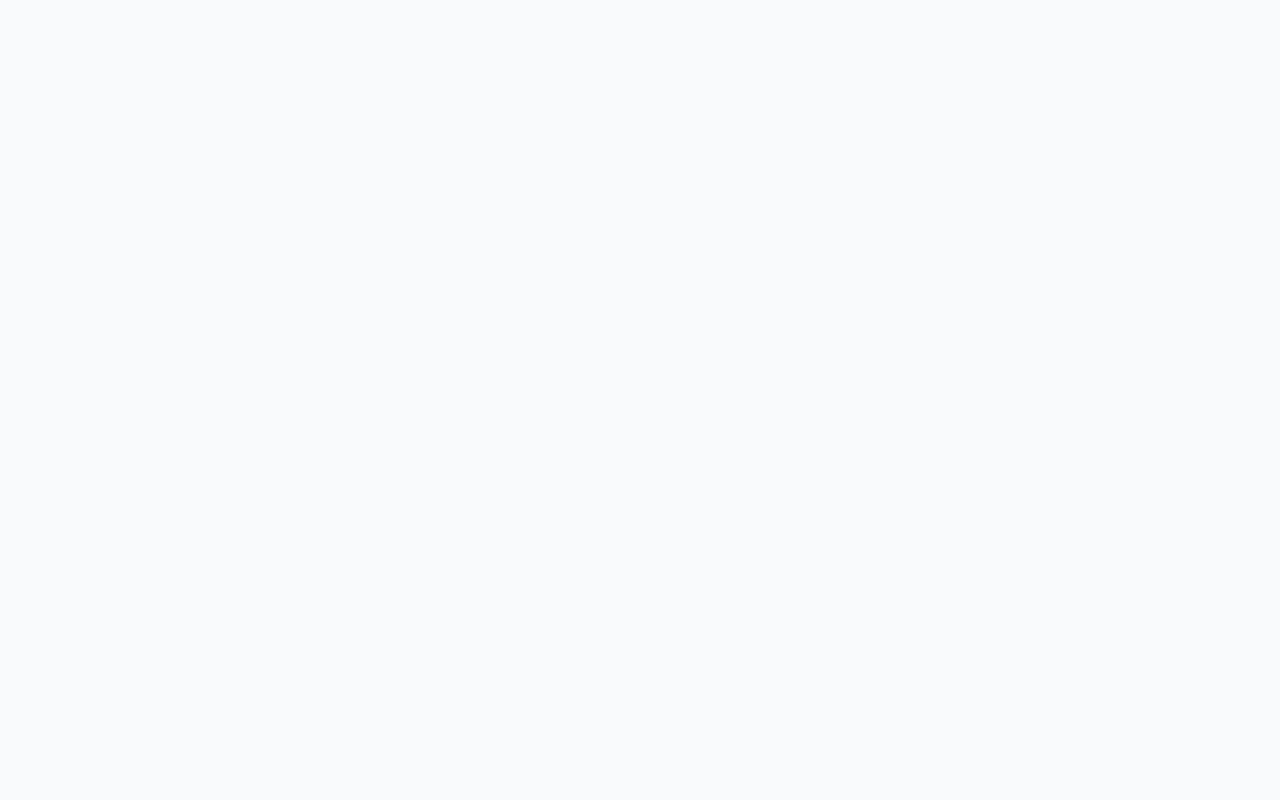
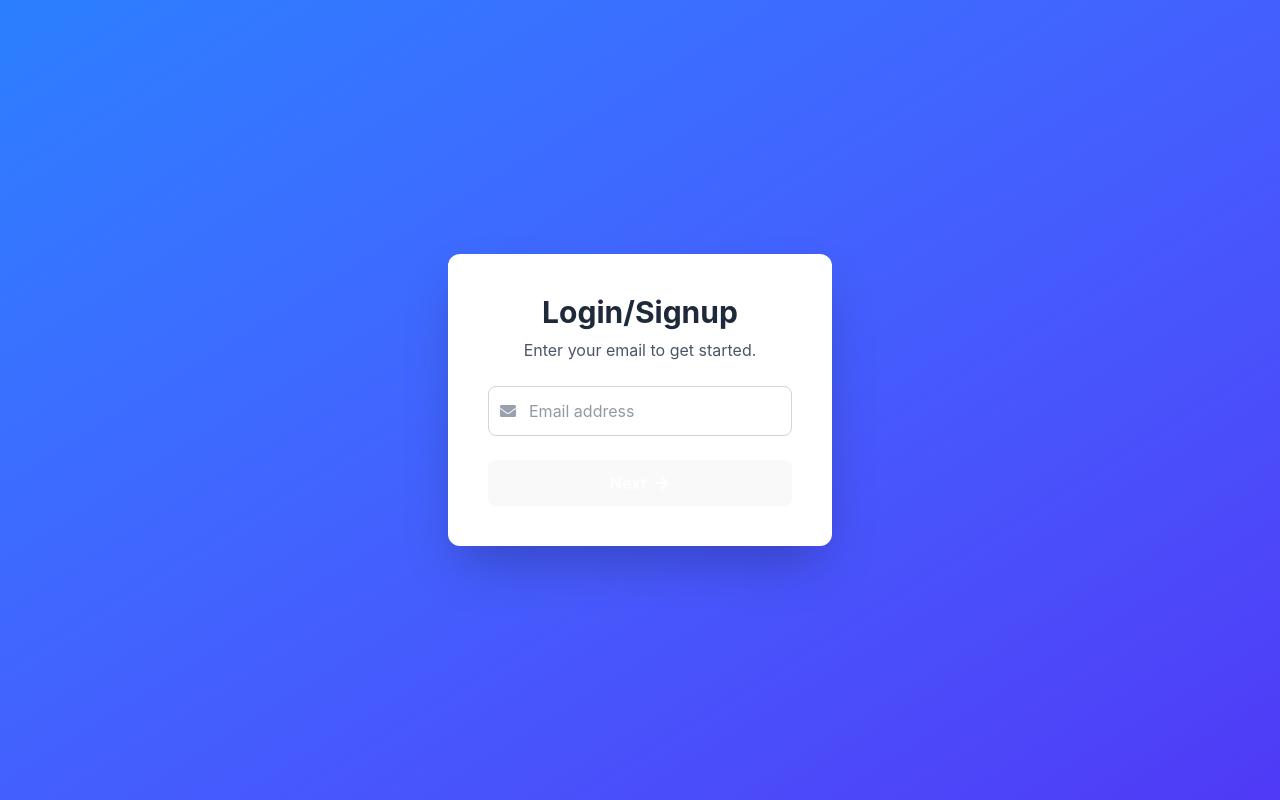
Before and after one commit to Saidasaradharam/Voluntra-Website, a React (Vite) app: page /login in a window 1280 px wide. Before the commit this address had no page. Built offline with nearby package versions, Linux system fonts and the light colour scheme.

Commit message:
Added loginpage

```diff
--- a/src/App.jsx
+++ b/src/App.jsx
@@ -3,6 +3,7 @@ import { BrowserRouter as Router, Route, Routes } from "react-router-dom";
 import Welcome from "./pages/Welcome";
 import Home from "./pages/Home";
 import Contact from "./pages/Contact";
+import AuthPage from "./pages/AuthPage";
 // import About from "./pages/About";
 import VolunteerDashboard from "./features/volunteer/Dashboard";
 import './App.css'
@@ -27,6 +28,7 @@ function App() {
             {/* <Route path="/about" element={<About />} /> */}
             <Route path="/contact" element={<Contact />} />
             {/* <Route path="/dashboard" element={<Dashboard />} /> */}
+            <Route path="/login" element={<AuthPage />} /> {/* Route for login/signup */}
 
             {/* Feature-specific Dashboards */}
             <Route path="/volunteer/dashboard" element={<VolunteerDashboard />} />
--- /dev/null
+++ b/src/pages/AuthPage.jsx
@@ -0,0 +1,228 @@
+import React, { useState } from "react";
+import { useNavigate } from "react-router-dom";
+import { FaEnvelope, FaLock, FaUserPlus, FaSignInAlt, FaArrowRight, FaHandsHelping, FaBuilding } from "react-icons/fa";
+
+// This is a placeholder for your database check.
+// In a real application, this would be an API call to your backend.
+const checkEmailInDatabase = async (email) => {
+  console.log(`Checking database for email: ${email}`);
+  // Simulate a delay and a random response
+  return new Promise(resolve => {
+    setTimeout(() => {
+      // Return true for an existing user, false for a new user
+      const isUserExist = email === "existing.user@example.com";
+      resolve(isUserExist);
+    }, 1000);
+  });
+};
+
+const AuthPage = () => {
+  const [email, setEmail] = useState("");
+  const [password, setPassword] = useState("");
+  const [confirmPassword, setConfirmPassword] = useState("");
+  const [role, setRole] = useState("volunteer");
+  const [step, setStep] = useState(1); // 1: Email, 2: Login/Register
+  const [isNewUser, setIsNewUser] = useState(false);
+  const [isLoading, setIsLoading] = useState(false);
+  const [error, setError] = useState("");
+  const navigate = useNavigate();
+
+  const handleEmailSubmit = async (e) => {
+    e.preventDefault();
+    setIsLoading(true);
+    setError("");
+
+    try {
+      const exists = await checkEmailInDatabase(email);
+      setIsNewUser(!exists);
+      setStep(2);
+    } catch (err) {
+      setError("An error occurred. Please try again.");
+    } finally {
+      setIsLoading(false);
+    }
+  };
+
+  const handleAuthSubmit = (e) => {
+    e.preventDefault();
+    setIsLoading(true);
+    setError("");
+
+    if (isNewUser) {
+      if (password !== confirmPassword) {
+        setError("Passwords do not match!");
+        setIsLoading(false);
+        return;
+      }
+      console.log("Registering:", { email, password, role });
+      localStorage.setItem("user", JSON.stringify({ email, role }));
+      localStorage.setItem("firstLogin", "true");
+      navigate("/dashboard");
+    } else {
+      console.log("Logging in:", { email, password });
+      // Here you'd send password to backend for verification
+      localStorage.setItem("user", JSON.stringify({ email, role: "volunteer" })); // Assuming volunteer role for login example
+      localStorage.setItem("firstLogin", "false");
+      navigate("/dashboard");
+    }
+  };
+
+  const renderContent = () => {
+    if (step === 1) {
+      return (
+        <>
+          <h2 className="text-3xl font-bold text-center text-gray-800 mb-2">
+            Login/Signup
+          </h2>
+          <p className="text-center text-gray-600 mb-6">
+            Enter your email to get started.
+          </p>
+          <form onSubmit={handleEmailSubmit} className="space-y-6">
+            <div className="relative">
+              <span className="absolute inset-y-0 left-0 flex items-center pl-3">
+                <FaEnvelope className="text-gray-400" />
+              </span>
+              <input
+                type="email"
+                className="w-full pl-10 pr-4 py-3 border border-gray-300 rounded-lg focus:ring-2 focus:ring-blue-500 focus:border-transparent outline-none transition-all duration-200"
+                placeholder="Email address"
+                value={email}
+                onChange={(e) => setEmail(e.target.value)}
+                required
+              />
+            </div>
+            {error && <p className="text-red-500 text-sm text-center">{error}</p>}
+            <button
+              type="submit"
+              className="w-full bg-blue-600 text-white font-bold text-lg px-6 py-3 rounded-lg hover:bg-blue-700 transition-colors transform hover:scale-105 focus:outline-none focus:ring-2 focus:ring-blue-500 focus:ring-offset-2 flex items-center justify-center space-x-2"
+              disabled={isLoading}
+            >
+              {isLoading ? (
+                <div className="animate-spin rounded-full h-5 w-5 border-b-2 border-white"></div>
+              ) : (
+                <>
+                  <span>Next</span>
+                  <FaArrowRight />
+                </>
+              )}
+            </button>
+          </form>
+        </>
+      );
+    }
+
+    if (step === 2) {
+      return (
+        <>
+          <h2 className="text-3xl font-bold text-center text-gray-800 mb-2">
+            {isNewUser ? "Create Your Account" : "Welcome Back!"}
+          </h2>
+          <p className="text-center text-gray-600 mb-6">
+            {isNewUser ? "Complete your registration below." : "Please enter your password."}
+          </p>
+          <div className="text-center text-gray-500 mb-4 text-sm font-medium">
+            Email: <span className="text-blue-600 font-bold">{email}</span>
+            <button
+              onClick={() => { setStep(1); setPassword(""); }}
+              className="ml-2 text-blue-400 hover:underline"
+            >
+              (change)
+            </button>
+          </div>
+          <form onSubmit={handleAuthSubmit} className="space-y-6">
+            <div className="relative">
+              <span className="absolute inset-y-0 left-0 flex items-center pl-3">
+                <FaLock className="text-gray-400" />
+              </span>
+              <input
+                type="password"
+                className="w-full pl-10 pr-4 py-3 border border-gray-300 rounded-lg focus:ring-2 focus:ring-blue-500 focus:border-transparent outline-none transition-all duration-200 placeholder-gray-500"
+                placeholder="Password"
+                value={password}
+                onChange={(e) => setPassword(e.target.value)}
+                required
+                />
+            </div>
+            {isNewUser && (
+              <>
+                <div className="relative">
+                  <span className="absolute inset-y-0 left-0 flex items-center pl-3">
+                    <FaLock className="text-gray-400" />
+                  </span>
+                  <input
+                    type="password"
+                    className="w-full pl-10 pr-4 py-3 border border-gray-300 rounded-lg focus:ring-2 focus:ring-blue-500 focus:border-transparent outline-none transition-all duration-200 placeholder-gray-500"
+                    placeholder="Confirm password"
+                    value={confirmPassword}
+                    onChange={(e) => setConfirmPassword(e.target.value)}
+                    required
+                    />
+                </div>
+                <div>
+                    <label htmlFor="role" className="block text-sm font-medium text-gray-700 mb-2">
+                        Sign up as:
+                    </label>
+                    <div className="relative">
+                        {/* This span shows the icon based on the selected role */}
+                        <span className="absolute inset-y-0 left-0 flex items-center pl-3">
+                        {role === "volunteer" && <FaHandsHelping className="text-gray-400" />}
+                        {role === "ngo" && <FaBuilding className="text-gray-400" />}
+                        {role === "corporate" && <FaBuilding className="text-gray-400" />}
+                        </span>
+                        {/* This is the select element */}
+                        <select
+                        id="role"
+                        className="w-full pl-10 pr-4 py-3 border border-gray-300 rounded-lg focus:ring-2 focus:ring-blue-500 focus:border-transparent outline-none appearance-none transition-all duration-200"
+                        value={role}
+                        onChange={(e) => setRole(e.target.value)}
+                        required
+                        >
+                        <option value="volunteer">Volunteer</option>
+                        <option value="ngo">NGO</option>
+                        <option value="corporate">Corporate</option>
+                        </select>
+                        {/* This div adds the dropdown arrow icon */}
+                        <div className="pointer-events-none absolute inset-y-0 right-0 flex items-center px-2 text-gray-700">
+                        <svg
+                            className="fill-current h-4 w-4"
+                            xmlns="http://www.w3.org/2000/svg"
+                            viewBox="0 0 20 20"
+                        >
+                            <path d="M9.293 12.95l.707.707L15.657 8l-1.414-1.414L10 10.828 5.757 6.586 4.343 8z" />
+                        </svg>
+                        </div>
+                    </div>
+                    </div>
+              </>
+            )}
+            {error && <p className="text-red-500 text-sm text-center">{error}</p>}
+            <button
+              type="submit"
+              className="w-full bg-blue-600 text-white font-bold text-lg px-6 py-3 rounded-lg hover:bg-blue-700 transition-colors transform hover:scale-105 focus:outline-none focus:ring-2 focus:ring-blue-500 focus:ring-offset-2 flex items-center justify-center space-x-2"
+              disabled={isLoading}
+            >
+              {isLoading ? (
+                <div className="animate-spin rounded-full h-5 w-5 border-b-2 border-white"></div>
+              ) : (
+                <>
+                  {isNewUser ? <FaUserPlus /> : <FaSignInAlt />}
+                  <span>{isNewUser ? "Sign Up" : "Sign In"}</span>
+                </>
+              )}
+            </button>
+          </form>
+        </>
+      );
+    }
+  };
+
+  return (
+    <div className="min-h-screen bg-gradient-to-br from-blue-500 to-indigo-600 flex items-center justify-center p-4">
+      <div className="bg-white rounded-xl shadow-2xl p-8 md:p-10 w-full max-w-sm transform transition-all duration-300 ease-in-out">
+        {renderContent()}
+      </div>
+    </div>
+  );
+};
+
+export default AuthPage;
```
